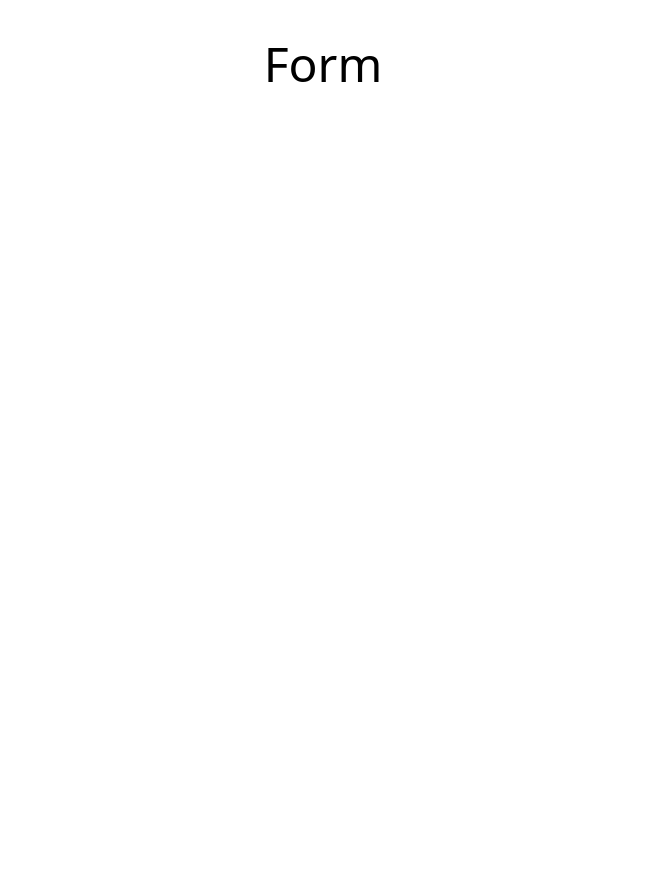
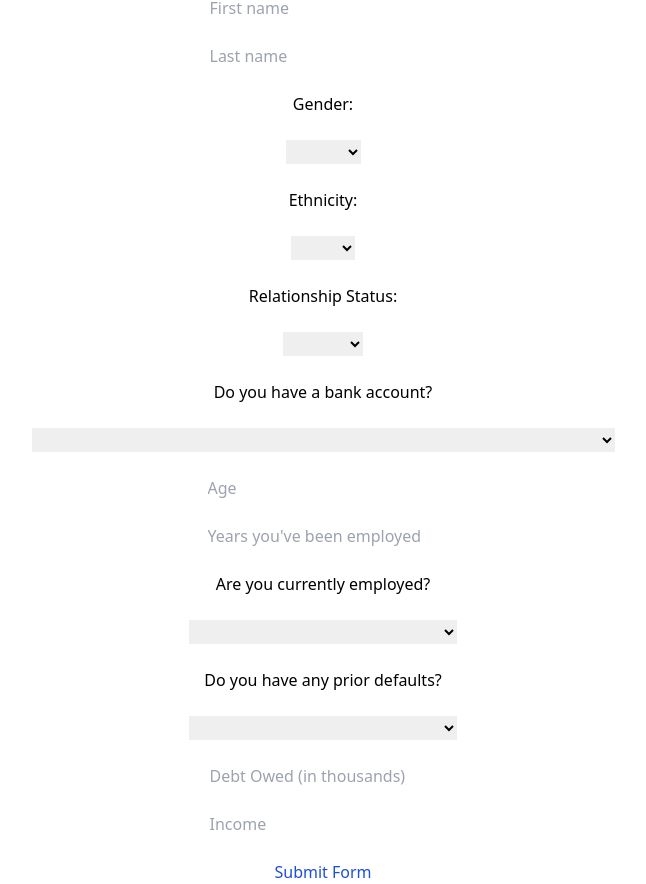
Before and after one commit to pploszaj/Credit_Approval_Frontend, a React (Create React App) app: page /form in a window 1280 px wide. Shown: the whole page, without its empty margins (317-963 px from the left). Before the commit the page ends 840 px from the top, so only its background shows below. Built offline with nearby package versions, Linux system fonts and the light colour scheme.

Commit message:
updated the form questions

```diff
--- a/src/pages/Form.tsx
+++ b/src/pages/Form.tsx
@@ -1,9 +1,65 @@
-import React from "react";
+import React, {useState} from "react";
 
 function Form() {
+
+  const [firstName, setfirstName] = useState<string>('');
+  const [lastName, setlastName] = useState<string>('');
+  const [creditScore, setcreditScore] = useState<number|null>();
+  const [income, setIncome] = useState<number|null>();
+
+  const sumbitHandler = () => {
+
+  }
+
   return (
-    <div className="flex justify-center items-start h-screen mt-10">
-      <div className="text-5xl">Form</div>
+    <div className="flex flex-col justify-center items-center h-screen gap-8">
+      <h1 className="text-5xl">Form</h1>
+      <form onSubmit={sumbitHandler} className="flex flex-col w-screen justify-center items-center gap-6">
+        <input placeholder="First name" type="text" className="pl-1" onChange={(e) => setfirstName(e.target.value)}></input>
+        <input placeholder="Last name" type="text" className="pl-1" onChange={(e) => setlastName(e.target.value)}></input>
+        <label htmlFor="gender">Gender:</label>
+        <select id="gender" name="gender">
+          <option value=""></option>
+          <option value="male">Male</option>
+          <option value="female">Female</option>
+        </select>
+        <label htmlFor="ethnicity">Ethnicity:</label>
+        <select id="ethnicity" name="ethnicity">
+          <option value=""></option>
+          <option value="white">White</option>
+          <option value="black">Black</option>
+          <option value="other">Other</option>
+        </select>
+        <label htmlFor="relationship">Relationship Status:</label>
+        <select id="relationship" name="relationship">
+          <option value=""></option>
+          <option value="single">Single</option>
+          <option value="married">Married</option>
+        </select>
+        <label htmlFor="bank_status">Do you have a bank account?</label>
+        <select id="bank_status" name="bank_status">
+          <option value=""></option>
+          <option value="hasAccount">Yes, I have at least one bank account.</option>
+          <option value="noAccount">No, I do not have a bank account. I stash all my money under the mattress.</option>
+        </select>
+        <input type="number" placeholder="Age"/>
+        <input type="number" placeholder="Years you've been employed"/>
+        <label htmlFor="employment_status">Are you currently employed?</label>
+        <select id="employment_status" name="employment_status">
+          <option value=""></option>
+          <option value="employed">Yes, I am currently employed.</option>
+          <option value="unemployed">No, I am not currently employed.</option>
+        </select>
+        <label htmlFor="employment_status">Do you have any prior defaults?</label>
+        <select id="defaults" name="defaults">
+          <option value=""></option>
+          <option value="hadDefaults">Yes, I have prior defaults.</option>
+          <option value="noDefaults">No, I do not hacve prior defaults.</option>
+        </select>
+        <input placeholder="Debt Owed (in thousands)" type="number" className="pl-1" onChange={(e) => setcreditScore(Number(e.target.value))} ></input>
+        <input placeholder="Income" type="number" className="pl-1" onChange={(e) => setIncome(Number(e.target.value))}></input>
+        <button type="submit" className="text-blue-700">Submit Form</button>
+      </form>
     </div>
   );
 }
--- a/src/pages/Home.tsx
+++ b/src/pages/Home.tsx
@@ -7,10 +7,10 @@ function Home() {
 
   return (
     <>
-      <div className="flex flex-col justify-center items-center h-screen">
+      <div className="flex flex-col justify-center items-center h-screen gap-2">
         <h3 className="text-5xl">Welcome to</h3>
         <h1 className="text-8xl">Credit+</h1>
-        <button className="text-xl mt-3 text-blue-700" onClick={() => navigate('/form')}>Get Started</button>
+        <button className="text-xl text-blue-700" onClick={() => navigate('/form')}>Get Started</button>
       </div>
     </>
   );
```
